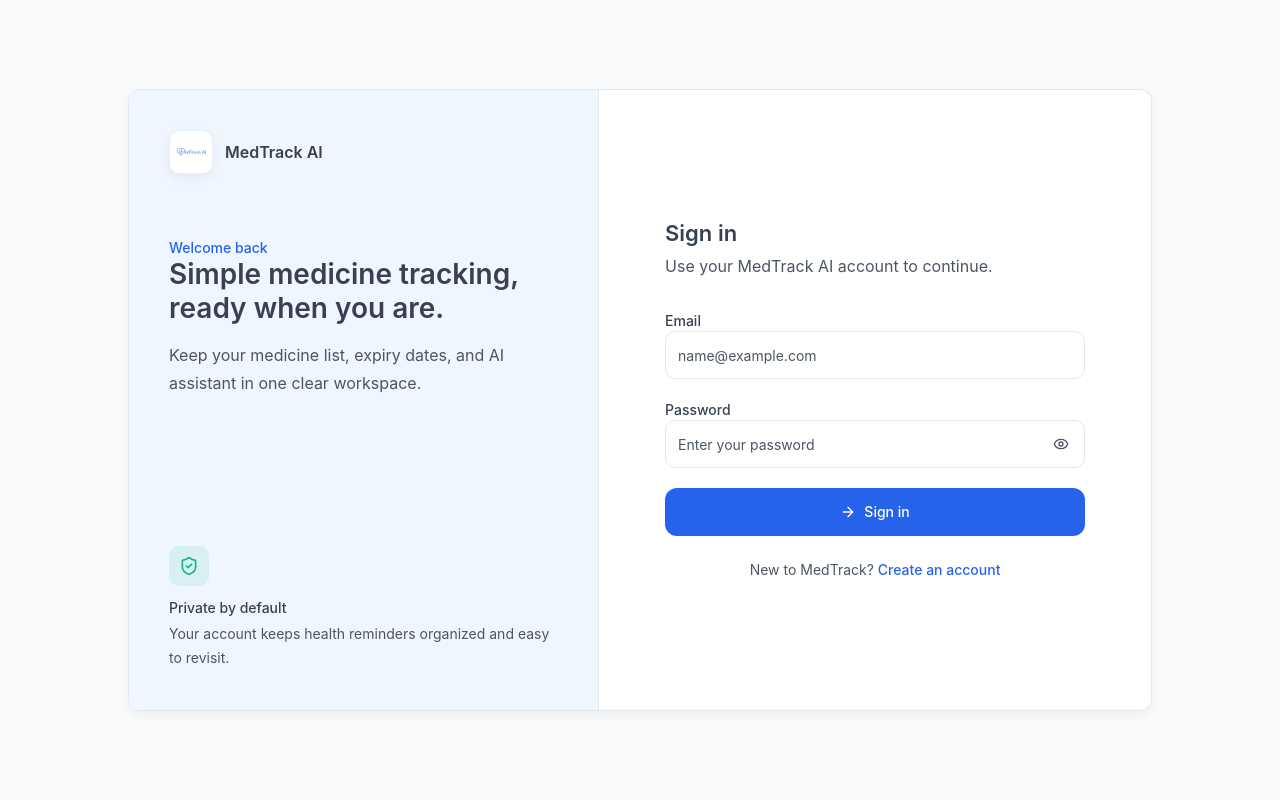
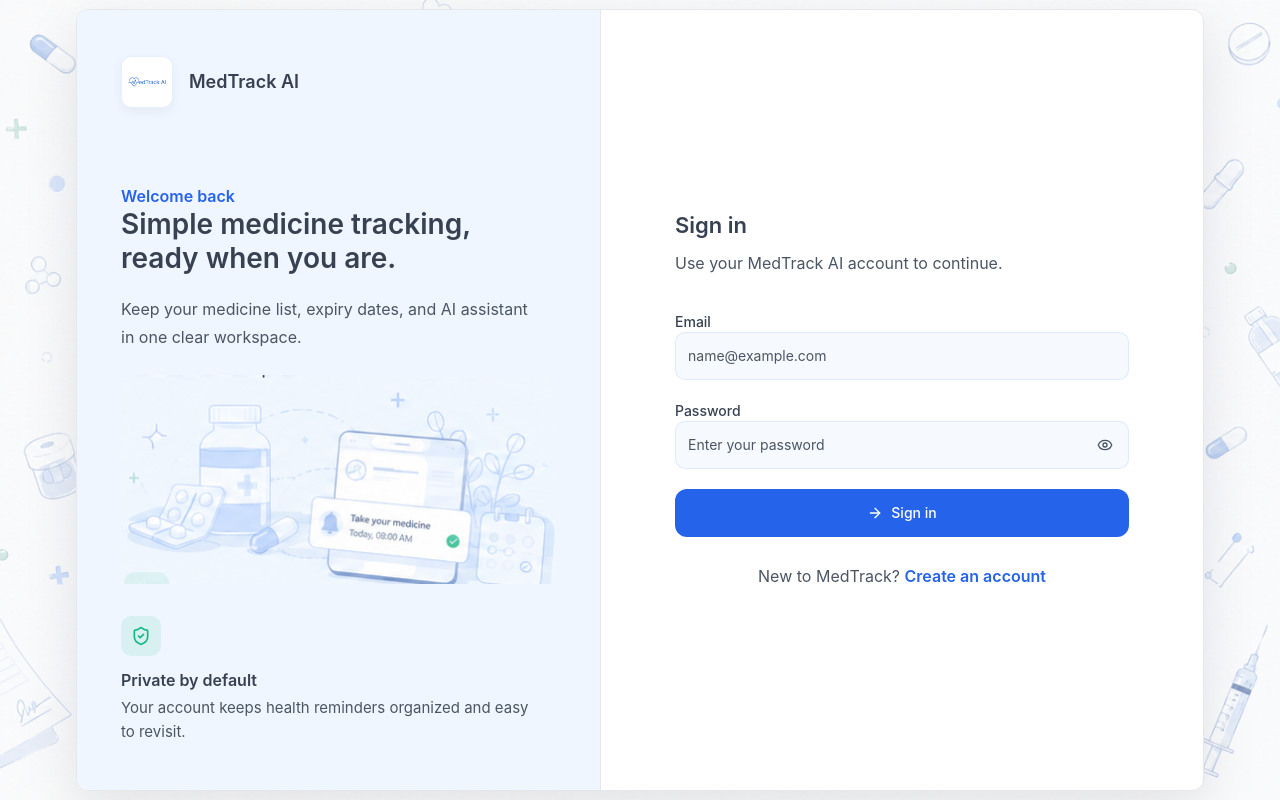
Before and after one commit to YounesWagih/medtrack-ai, a React (Vite) app in the folder frontend/: page /login in a window 1280 px wide. Built offline with nearby package versions, Linux system fonts and the light colour scheme; no server answers.

Commit message:
Refresh auth screen design

```diff
--- a/frontend/src/components/layout/AuthLayout.tsx
+++ b/frontend/src/components/layout/AuthLayout.tsx
@@ -2,6 +2,8 @@ import type { ReactNode } from 'react';
 import { Link } from 'react-router-dom';
 import { ShieldCheck } from 'lucide-react';
 import medTrackIcon from '@/assets/MedTrack-Ai-icon.png';
+import authReferenceBg from '@/assets/auth-reference-bg.png';
+import authLeftPanelArt from '@/assets/auth-left-panel-art.png';
 
 type AuthLayoutProps = {
   eyebrow: string;
@@ -23,58 +25,71 @@ export function AuthLayout({
   footerLinkTo,
 }: AuthLayoutProps) {
   return (
-    <main className="min-h-screen bg-background px-4 py-6 sm:px-6 lg:px-8">
-      <div className="mx-auto flex min-h-[calc(100vh-48px)] w-full max-w-5xl items-center justify-center">
-        <section className="grid w-full overflow-hidden rounded-[12px] border border-border bg-surface shadow-soft lg:grid-cols-[0.92fr_1.08fr]">
-          <aside className="border-b border-border bg-primary-light px-6 py-5 sm:px-8 lg:flex lg:min-h-[620px] lg:flex-col lg:justify-between lg:border-b-0 lg:border-r lg:px-10 lg:py-10">
+    <main
+      className="relative min-h-screen overflow-hidden bg-surface bg-cover bg-center px-4 py-6 sm:px-6 lg:flex lg:h-screen lg:min-h-0 lg:items-center lg:justify-center lg:p-0"
+      style={{ backgroundImage: `url(${authReferenceBg})` }}
+    >
+      <section className="relative z-10 mx-auto grid w-full max-w-[1128px] overflow-hidden rounded-[12px] border border-border bg-surface shadow-[0_18px_55px_rgba(15,23,42,0.10)] lg:mx-0 lg:min-h-[704px] lg:grid-cols-[524px_1fr]">
+        <aside className="border-b border-border bg-[#EFF6FF]/95 px-6 py-5 sm:px-8 lg:flex lg:flex-col lg:justify-between lg:border-b-0 lg:border-r lg:px-[44px] lg:py-[46px]">
           <div>
-              <Link to="/" className="inline-flex items-center gap-3">
-                <span className="flex h-11 w-11 items-center justify-center rounded-[10px] border border-primary/10 bg-white p-1.5 shadow-soft">
+            <Link to="/" className="inline-flex items-center gap-4">
+              <span className="flex h-[52px] w-[52px] items-center justify-center rounded-[10px] border border-primary/10 bg-white p-1.5 shadow-soft">
                 <img src={medTrackIcon} alt="MedTrack AI" className="h-full w-full object-contain" />
               </span>
-                <span className="text-base font-semibold text-textPrimary">MedTrack AI</span>
+              <span className="text-lg font-semibold text-textPrimary">MedTrack AI</span>
             </Link>
 
-              <div className="mt-16 hidden max-w-sm lg:block">
-                <p className="text-sm font-medium text-primary">{eyebrow}</p>
-                <h1 className="mt-3 text-3xl font-semibold leading-tight text-textPrimary sm:text-4xl">
-                  Simple medicine tracking, ready when you are.
+            <div className="mt-10 max-w-[430px] lg:mt-[76px]">
+              <p className="text-base font-semibold text-primary lg:text-[16px]">{eyebrow}</p>
+              <h1 className="mt-2 text-3xl font-semibold leading-tight text-textPrimary sm:text-4xl lg:text-[31px] lg:leading-[1.22]">
+                Simple medicine tracking,
+                <br />
+                ready when you are.
               </h1>
-                <p className="mt-4 text-base leading-7 text-textSecondary">
-                  Keep your medicine list, expiry dates, and AI assistant in one clear workspace.
+              <p className="mt-5 text-base leading-7 text-textSecondary lg:text-[16px]">
+                Keep your medicine list, expiry dates, and AI assistant
+                <br className="hidden lg:block" />
+                in one clear workspace.
               </p>
             </div>
+
+            <img
+              src={authLeftPanelArt}
+              alt=""
+              aria-hidden="true"
+              className="mt-6 hidden w-full max-w-[438px] select-none lg:block"
+              draggable={false}
+            />
           </div>
 
-            <div className="mt-8 hidden text-sm text-textSecondary lg:block">
+          <div className="mt-8 hidden max-w-[420px] text-sm text-textSecondary lg:block">
             <div className="mb-3 flex h-10 w-10 items-center justify-center rounded-[10px] bg-secondary/10 text-secondary">
               <ShieldCheck className="h-5 w-5" />
             </div>
-              <p className="font-medium text-textPrimary">Private by default</p>
-              <p className="mt-1 leading-6">Your account keeps health reminders organized and easy to revisit.</p>
+            <p className="text-base font-semibold text-textPrimary">Private by default</p>
+            <p className="mt-1 text-[15px] leading-6">Your account keeps health reminders organized and easy to revisit.</p>
           </div>
         </aside>
 
-          <div className="flex items-center justify-center px-6 py-8 sm:px-10 lg:px-14 lg:py-12">
-            <div className="w-full max-w-[420px]">
-              <div className="mb-8">
+        <div className="flex items-center justify-center px-6 py-8 sm:px-10 lg:px-0 lg:py-0">
+          <div className="w-full max-w-[454px]">
+            <div className="mb-9">
               <p className="text-sm font-medium text-primary lg:hidden">{eyebrow}</p>
-                <h2 className="mt-2 text-2xl font-semibold text-textPrimary sm:text-3xl">{title}</h2>
-                <p className="mt-2 text-sm leading-6 text-textSecondary sm:text-base">{description}</p>
+              <h2 className="mt-2 text-2xl font-semibold text-textPrimary sm:text-3xl lg:mt-0 lg:text-[27px]">{title}</h2>
+              <p className="mt-3 text-sm leading-6 text-textSecondary sm:text-base lg:text-[16px]">{description}</p>
             </div>
 
             {children}
 
-              <p className="mt-6 text-center text-sm text-textSecondary">
+            <p className="mt-7 text-center text-sm text-textSecondary lg:text-[16px]">
               {footerText}{' '}
-                <Link to={footerLinkTo} className="font-medium text-primary hover:underline">
+              <Link to={footerLinkTo} className="font-semibold text-primary hover:underline">
                 {footerLinkText}
               </Link>
             </p>
           </div>
         </div>
       </section>
-      </div>
     </main>
   );
 }
--- a/frontend/src/pages/Login.tsx
+++ b/frontend/src/pages/Login.tsx
@@ -74,7 +74,7 @@ export function LoginPage() {
             type="email"
             autoComplete="email"
             placeholder="name@example.com"
-            className="h-12"
+            className="h-12 border-primary/10 bg-primary-light/55 focus:border-primary/40 focus:bg-white"
             {...register('email')}
             aria-invalid={errors.email ? 'true' : 'false'}
           />
@@ -91,7 +91,7 @@ export function LoginPage() {
               type={showPassword ? 'text' : 'password'}
               autoComplete="current-password"
               placeholder="Enter your password"
-              className="h-12 pr-12"
+              className="h-12 border-primary/10 bg-primary-light/55 pr-12 focus:border-primary/40 focus:bg-white"
               {...register('password')}
               aria-invalid={errors.password ? 'true' : 'false'}
             />
--- a/frontend/src/pages/Register.tsx
+++ b/frontend/src/pages/Register.tsx
@@ -73,7 +73,7 @@ export function RegisterPage() {
             type="text"
             autoComplete="name"
             placeholder="John Doe"
-            className="h-12"
+            className="h-12 border-primary/10 bg-primary-light/55 focus:border-primary/40 focus:bg-white"
             {...register('name')}
             aria-invalid={errors.name ? 'true' : 'false'}
           />
@@ -89,7 +89,7 @@ export function RegisterPage() {
             type="email"
             autoComplete="email"
             placeholder="name@example.com"
-            className="h-12"
+            className="h-12 border-primary/10 bg-primary-light/55 focus:border-primary/40 focus:bg-white"
             {...register('email')}
             aria-invalid={errors.email ? 'true' : 'false'}
           />
@@ -106,7 +106,7 @@ export function RegisterPage() {
               type={showPassword ? 'text' : 'password'}
               autoComplete="new-password"
               placeholder="Create a password"
-              className="h-12 pr-12"
+              className="h-12 border-primary/10 bg-primary-light/55 pr-12 focus:border-primary/40 focus:bg-white"
               {...register('password')}
               aria-invalid={errors.password ? 'true' : 'false'}
             />
@@ -135,7 +135,7 @@ export function RegisterPage() {
               type={showConfirmPassword ? 'text' : 'password'}
               autoComplete="new-password"
               placeholder="Repeat your password"
-              className="h-12 pr-12"
+              className="h-12 border-primary/10 bg-primary-light/55 pr-12 focus:border-primary/40 focus:bg-white"
               {...register('confirmPassword')}
               aria-invalid={errors.confirmPassword ? 'true' : 'false'}
             />
```
Also changed, not shown: frontend/src/assets/auth-left-panel-art.png (added), frontend/src/assets/auth-reference-bg.png (added). Lines whose indentation alone changed are shown as unchanged.
